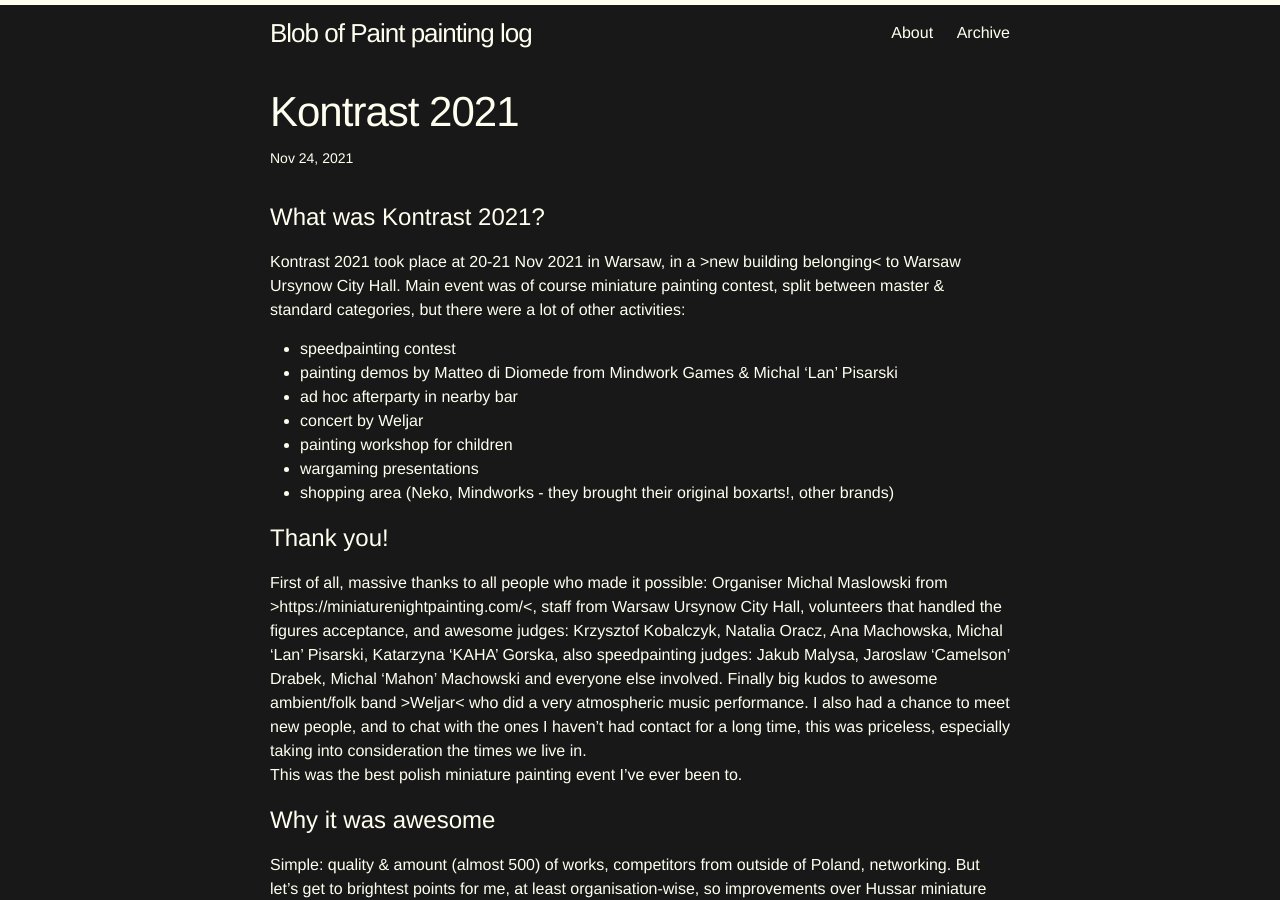
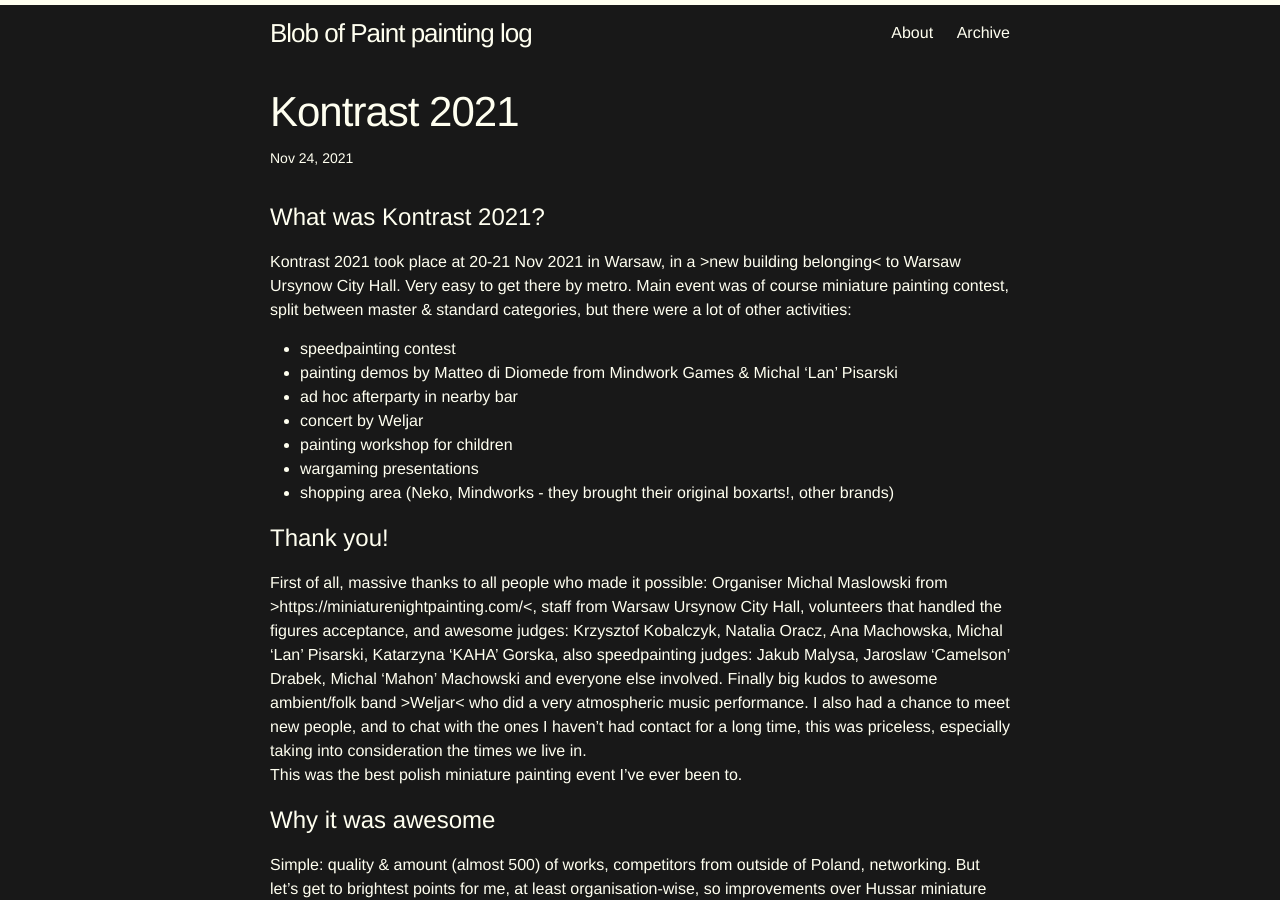
Before and after one commit to blobofpaint/blobofpaint.github.io, a Jekyll site: the page built from _posts/2021-11-24-kontrast-2021.markdown, in a window 1280 px wide and 900 px high. Built offline with Jekyll 4.4.1, drawn with Linux system fonts in a browser that asks for light colours; comment, search, counter and statistics services are not loaded.

Commit message:
Update 2021-11-24-kontrast-2021.markdown

```diff
--- a/_posts/2021-11-24-kontrast-2021.markdown
+++ b/_posts/2021-11-24-kontrast-2021.markdown
@@ -8,7 +8,7 @@ comments: True
 ---
 
 # What was Kontrast 2021?
-Kontrast 2021 took place at 20-21 Nov 2021 in Warsaw, in a [>new building belonging<](https://goo.gl/maps/962Y3GEmkgaqx63m8) to Warsaw Ursynow City Hall.
+Kontrast 2021 took place at 20-21 Nov 2021 in Warsaw, in a [>new building belonging<](https://goo.gl/maps/962Y3GEmkgaqx63m8) to Warsaw Ursynow City Hall. Very easy to get there by metro.
 Main event was of course miniature painting contest, split between master & standard categories, but there were a lot of other activities:
 - speedpainting contest
 - painting demos by Matteo di Diomede from Mindwork Games & Michal 'Lan' Pisarski
```
